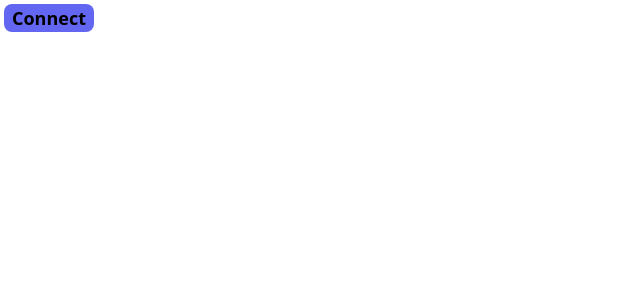
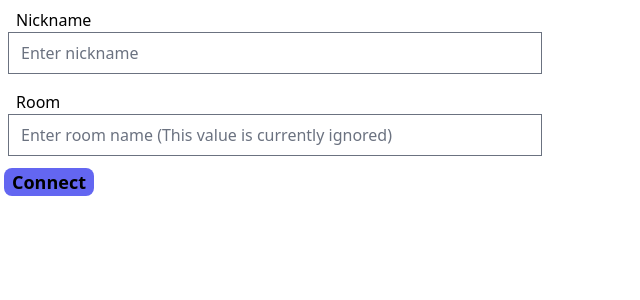
Before and after one commit to saukkko/webchapp, a React (Create React App) app in the folder client/: page / in a window 1280 px wide. Shown: the top 300 px of the page, without its empty margins (0-640 px from the left). Built offline with nearby package versions, Linux system fonts and the light colour scheme.

Commit message:
multiple new things - styled some input fields - implemented a feature to supply username and room name - implemented token based sessions - implemented heartbeats and acks

```diff
--- a/client/src/App.tsx
+++ b/client/src/App.tsx
@@ -1,35 +1,115 @@
-import React, { useState } from "react";
+import React, { useEffect, useRef, useState } from "react";
+import { compactVerify, createLocalJWKSet } from "jose";
 import { ChatApp } from "./Chat";
 import { ChatInput } from "./ChatInput";
-import { Button } from "./Inputs";
+import { Button, TextInput } from "./Inputs";
+import type { User, WSHeartbeatObject } from "./types";
 import "./index.css";
 
-// const ws = new WebSocket("ws://localhost:8080/");
+const token = sessionStorage.getItem("token");
+const pubKey = {
+  kty: "EC",
+  x: "PogwjDupX-K3RGX6WrXCknA62nJK_ns7gDewuB_SBV4",
+  y: "saIQgj962I1WCrVRqMYdSIwbCt3ajB9ekfhxfgblFuY",
+  crv: "P-256",
+};
+
+enum WSReadyState {
+  "Not initialized" = -1,
+  "CONNECTING" = WebSocket.CONNECTING,
+  "OPEN" = WebSocket.OPEN,
+  "CLOSED" = WebSocket.CLOSED,
+  "CLOSING" = WebSocket.CLOSING,
+}
 
 function App() {
-  const [isConnected, setIsConnected] = useState<boolean>(false);
   const [webSocket, setWebSocket] = useState<WebSocket>();
+  useEffect(() => {
+    console.log("WebSocket: " + WSReadyState[webSocket?.readyState || -1]);
+  }, [webSocket?.readyState]);
+  const [readyState, setReadyState] = useState<number>(-1);
+  const [user, setUser] = useState<User>({
+    room: "",
+    nick: "",
+  });
 
-  const handleConnect = (evt: React.PointerEvent<HTMLButtonElement>) => {
-    setWebSocket(new WebSocket("ws://localhost:8080/"));
-    setIsConnected(true);
+  // useTokenConnect
+  useEffect(() => {
+    if (token) {
+      const verify = async () => {
+        const result = await compactVerify(
+          token,
+          createLocalJWKSet({ keys: [pubKey] })
+        );
+        const { room, nick } = JSON.parse(
+          new TextDecoder().decode(result.payload)
+        );
+        setUser({ room: room, nick: nick });
+      };
+      setWebSocket(new WebSocket(`ws://localhost:8080/?token=${token}`));
+      verify();
+    }
+  }, []);
+
+  const isConnected = readyState === webSocket?.OPEN;
+
+  const handleConnect = (evt: React.FormEvent<HTMLFormElement>) => {
+    evt.preventDefault();
+    if (user.nick === "") return;
+    else {
+      const [room, nick] = [
+        encodeURIComponent(user.room),
+        encodeURIComponent(user.nick),
+      ];
+      setWebSocket(
+        new WebSocket(`ws://localhost:8080/?room=${room}&nick=${nick}`)
+      );
+    }
   };
+
+  const handleChange = (evt: React.ChangeEvent<HTMLInputElement>) =>
+    setUser({ ...user, [evt.target.id]: evt.target.value });
+
+  if (webSocket && webSocket.readyState === webSocket.CONNECTING) {
+    const t = setInterval(() => {
+      setReadyState(webSocket.readyState);
+      if (webSocket.readyState === webSocket.OPEN) {
+        clearInterval(t);
+      }
+    });
+  }
 
   return isConnected && webSocket ? (
     <div
       id="chat"
       className="h-screen max-h-screen flex flex-col font-mono bg-gray-800 text-white"
     >
-      <ChatApp ws={webSocket} />
-      <ChatInput ws={webSocket} />
+      <ChatApp ws={webSocket} room={user.room} nick={user.nick} />
+      <ChatInput ws={webSocket} nick={user.nick} />
     </div>
   ) : (
-    <Button
-      onClick={handleConnect}
-      className="text-lg font-semibold px-2 m-1 rounded-lg bg-indigo-500 hover:bg-indigo-500/80"
-    >
-      Connect
-    </Button>
+    <form action="#" method="POST" onSubmit={handleConnect}>
+      <TextInput
+        label="Nickname"
+        id="nick"
+        placeholder="Enter nickname"
+        onChange={handleChange}
+        value={user.nick}
+        size={50}
+        required
+      />
+      <TextInput
+        label="Room"
+        id="room"
+        placeholder="Enter room name (This value is currently ignored)"
+        onChange={handleChange}
+        value={user.room}
+        size={50}
+      />
+      <Button className="text-lg font-semibold px-2 m-1 rounded-lg bg-indigo-500 hover:bg-indigo-500/80">
+        Connect
+      </Button>
+    </form>
   );
 }
 
--- a/client/src/Inputs.tsx
+++ b/client/src/Inputs.tsx
@@ -2,17 +2,20 @@ import React from "react";
 import type { ButtonProps, InputProps } from "./types";
 
 const Input: React.FC<InputProps> = ({ label, ...props }) =>
-  label ? (
-    <>
-      <label htmlFor={props.id}>{label}</label>
+  label && props.id ? (
+    <div className="p-2">
+      <label className="mx-1 p-1" htmlFor={props.id}>
+        {label}
+      </label>
+      <br />
       <input {...props} />
-    </>
+    </div>
   ) : (
     <input {...props} />
   );
 
 export const TextInput: React.FC<InputProps> = ({ label, ...props }) => (
-  <Input {...props} type="text" />
+  <Input label={label} {...props} type="text" />
 );
 
 export const Button: React.FC<ButtonProps> = ({ children, ...props }) => {
```
